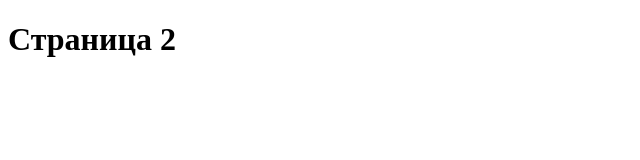
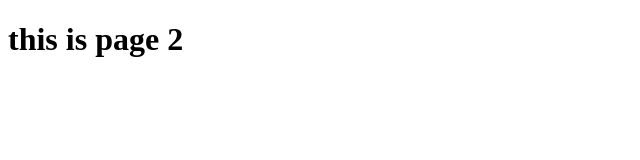
Before and after one commit to Kami-slp/Kami-slp.github.io, a plain HTML site: page page2.html in a window 1280 px wide. Shown: the whole page, without its empty margins (0-640 px from the left). Drawn offline with Linux system fonts and the light colour scheme.

Commit message:
Update page2.html

```diff
--- a/page2.html
+++ b/page2.html
@@ -1,6 +1,6 @@
 <!DOCTYPE html>
 <html>
   <body>
-    <h1> Страница 2 </h1>
+    <h1> this is page 2 </h1>
   </body>
 </html>
```
